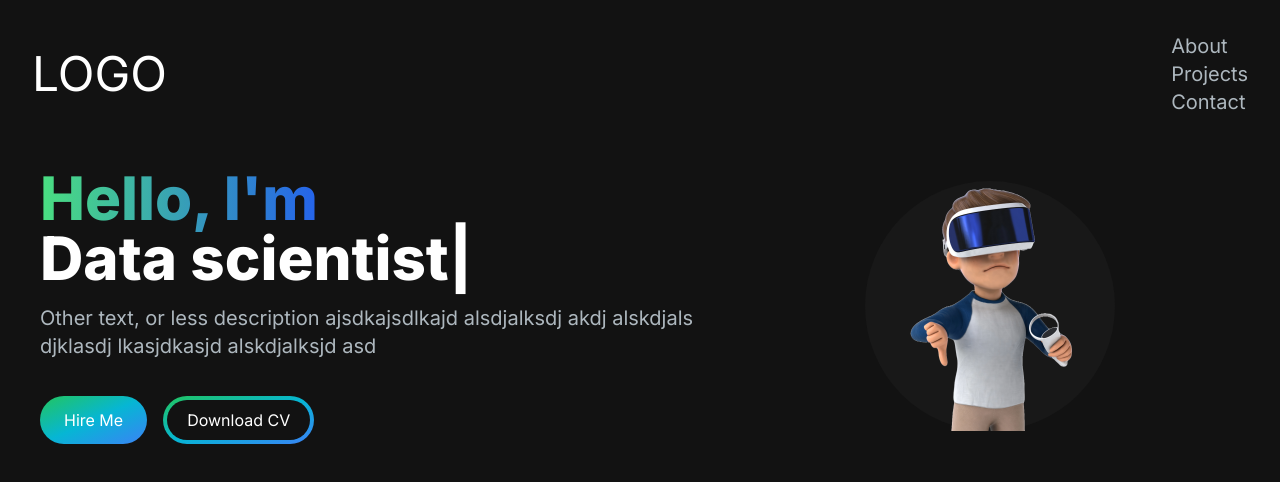
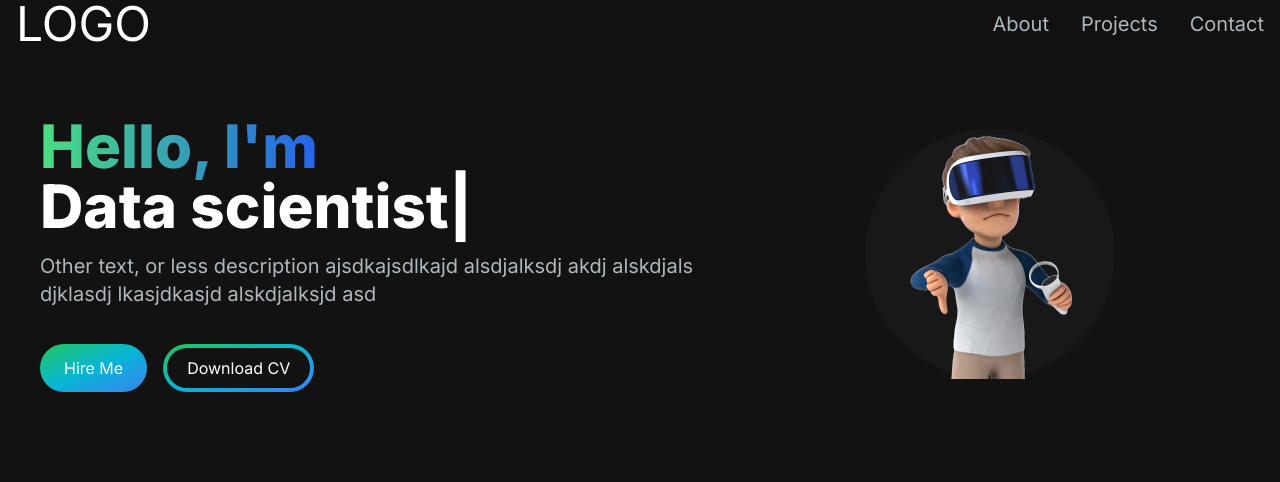
Before and after one commit to JacksonMerma/next-portfolio-deploy, a Next.js app: page / in a window 1280 px wide. Shown: the top 482 px of the page. Built offline with nearby package versions, Linux system fonts and the light colour scheme.

Commit message:
un poco de estilo al nav

```diff
--- a/src/app/components/Navbar.jsx
+++ b/src/app/components/Navbar.jsx
@@ -16,13 +16,13 @@
 
 const Navbar = () => {
     return (
-        <nav>
-            <div className='flex flex-wrap items-center justify-between mx-auto p-8'>
-                <Link href={"/"} className='text-5xl text-white font-smibold'>
+        <nav className='fixed top-0 left-0 right-0 z-10 bg-[#121212] bg-opacity-90'>
+            <div className='flex flex-wrap items-center justify-between mx-auto px-4'>
+                <Link href={"/"} className='text-2xl md:text-5xl text-white font-smibold'>
                     LOGO
                 </Link>
                 <div className='menu block md:w-auto' id='navbar'>
-                    <ul>
+                    <ul className='flex p-4 md:p-0 md:flex-row md:space-x-8 mt-0'>
                         {navLinks.map((link, index) => (
                             <li key={index}>
                                 <NavLink href={link.path} title={link.title} />
--- a/src/app/page.js
+++ b/src/app/page.js
@@ -6,7 +6,7 @@
   return (
     <main className="flex min-h-screen flex-col bg-[#121212]">
       <Navbar />
-      <div className='container mx-auto px-10 py-5'>
+      <div className='container mt-24 mx-auto px-10 py-5'>
         <HeroSection />
       </div>
     </main>
```
